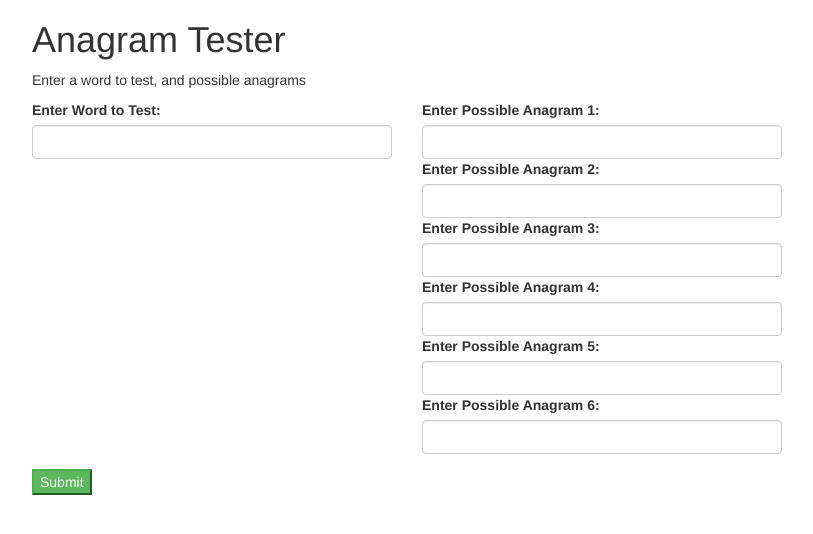
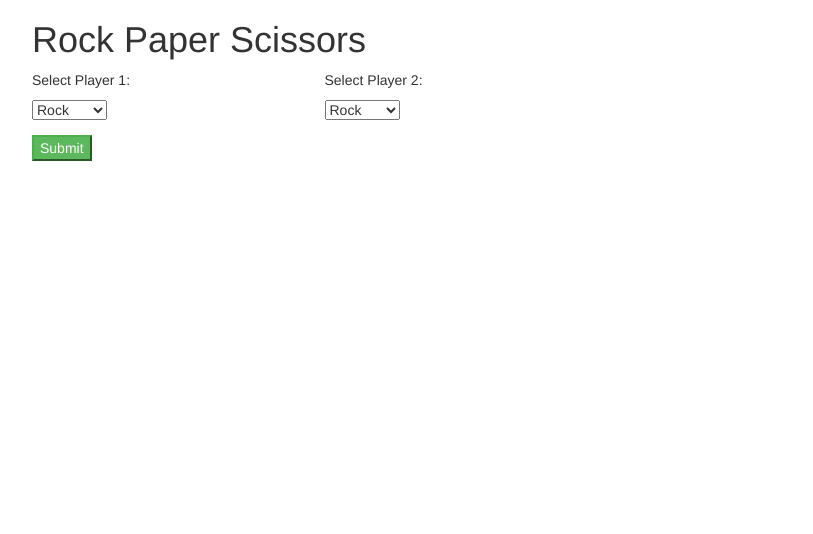
Before and after one commit to jeff1236/Rock_Paper_Scissors, a PHP site: template views/form.html.twig in a window 1280 px wide. Shown: the top 534 px of the page, without its empty margins (38-851 px from the left). Run offline with PHP 8.4, Linux system fonts and the light colour scheme; the template is opened without the code that fills it, so the values that code supplies are empty; some libraries are stand-ins or nearby versions.

Commit message:
add input form

```diff
--- a/views/form.html.twig
+++ b/views/form.html.twig
@@ -6,28 +6,25 @@
 </head>
 <body>
 	<div class='container'>
-		<h1> Anagram Tester </h1>
-		<p> Enter a word to test, and possible anagrams </p>
-		<form action='/view_anagram_results'>
+		<h1> Rock Paper Scissors </h1>
+		<form action='/results'>
 			<div class='form-group'>
 				<div class='row'>
-					<div class='col-md-4'>
-						<label for='string'> Enter Word to Test: </label>
-						<input id='string' name='string' class='form-control' type='text'>
+					<div class='col-md-3'>
+						<p>Select Player 1:</p>
+						<select name='user_input'>
+							<option value="rock">Rock</option>
+							<option value="paper">Paper</option>
+							<option value="scissors">Scissors</option>
+						</select>
 					</div>
-					<div class='col-md-4'>
-						<label for='ana1'> Enter Possible Anagram 1: </label>
-						<input id='ana1' name='ana1' class='form-control' type='text'>
-						<label for='ana2'> Enter Possible Anagram 2: </label>
-						<input id='ana2' name='string' class='form-control' type='text'>
-						<label for='ana3'> Enter Possible Anagram 3: </label>
-						<input id='ana3' name='ana3' class='form-control' type='text'>
-						<label for='ana4'> Enter Possible Anagram 4: </label>
-						<input id='ana4' name='ana4' class='form-control' type='text'>
-						<label for='ana5'> Enter Possible Anagram 5: </label>
-						<input id='ana5' name='ana5' class='form-control' type='text'>
-						<label for='ana6'> Enter Possible Anagram 6: </label>
-						<input id='ana6' name='ana6' class='form-control' type='text'>
+					<div class='col-md-3'>
+						<p>Select Player 2:</p>
+						<select name='system_input'>
+							<option value="rock">Rock</option>
+							<option value="paper">Paper</option>
+							<option value="scissors">Scissors</option>
+						</select>
 					</div>
 				</div>
 			</div>
```
Also changed, not shown: app/app.php (+12 -21 lines), src/RockPaperScissors.php (+6 -3 lines), views/index.html.twig (deleted, +0 -89 lines), views/results.html.twig (renamed from views/view_anagram_results.html.twig, +4 -7 lines), views/results_template.html.twig (deleted, +0 -27 lines), test.html (added), 1 other file.
